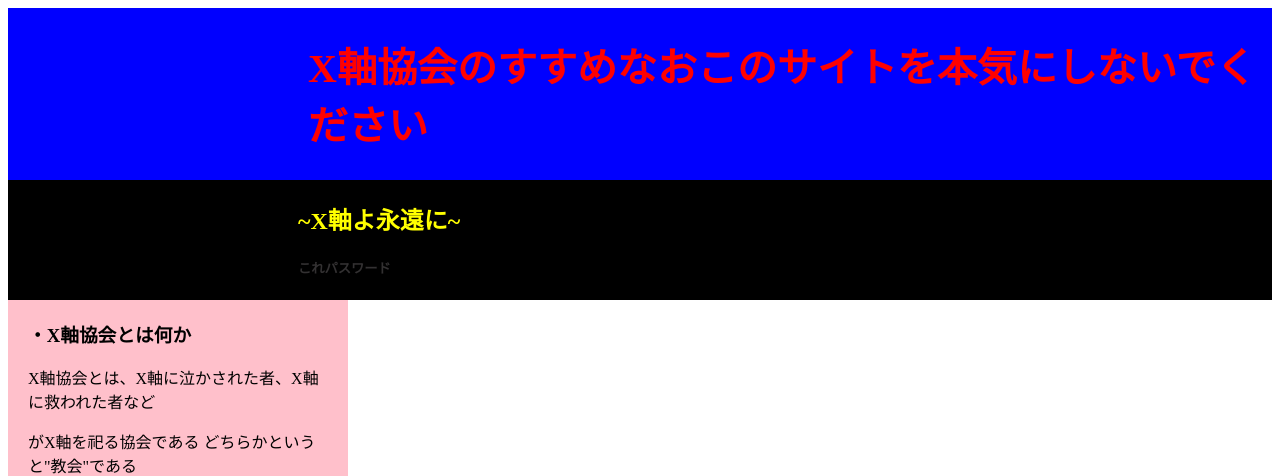
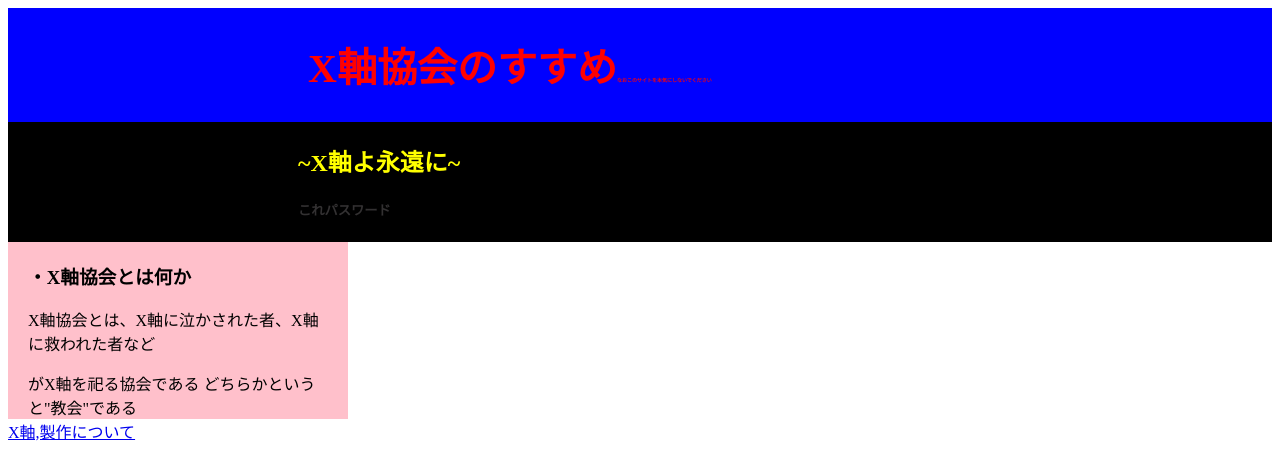
Before and after one commit to x202041/a, a PHP site: page / in a window 1280 px wide. Shown: the top 476 px of the page. Run offline with PHP 8.4, Linux system fonts and the light colour scheme.

Commit message:
Update stylesheet.css

```diff
--- a/stylesheet.css
+++ b/stylesheet.css
@@ -21,3 +21,6 @@
 .link{
   float:left;
 }
+span{
+  font-size:5px;
+}
```
